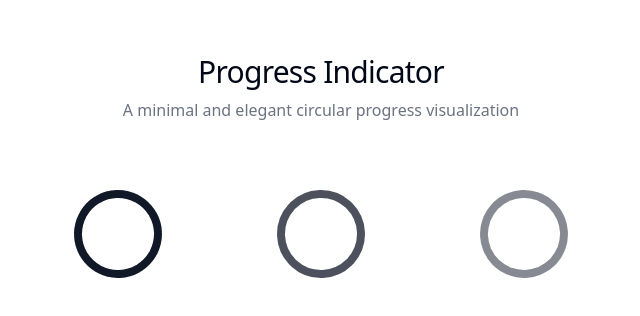
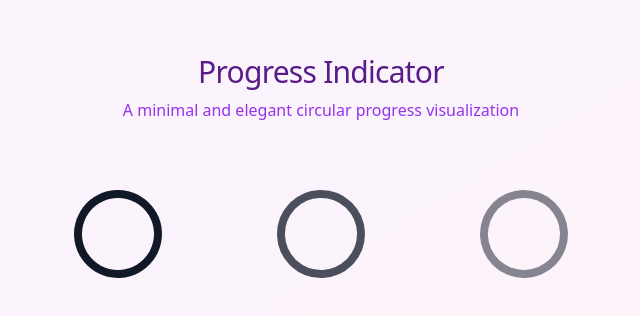
Before and after one commit to engineercode36/broken-barrier-progress, a React (Vite) app: page / in a window 1280 px wide. Shown: the part 224-540 px from the top of the page, without its empty margins (319-959 px from the left). Built offline with nearby package versions, Linux system fonts and the light colour scheme.

Commit message:
Change color scheme
Updated the color scheme in the project to enhance visual appeal and improve user experience.
[skip gpt_engineer]

```diff
--- a/src/pages/Index.tsx
+++ b/src/pages/Index.tsx
@@ -13,17 +13,17 @@ const Index = () => {
   }, []);
 
   return (
-    <div className="min-h-screen flex flex-col items-center justify-center p-8 bg-white">
+    <div className="min-h-screen flex flex-col items-center justify-center p-8 bg-gradient-to-br from-purple-50 to-pink-50">
       <div className="w-full max-w-xl space-y-12">
         <div className="space-y-2 text-center">
-          <h2 className="text-3xl font-medium tracking-tight">Progress Indicator</h2>
-          <p className="text-gray-500">A minimal and elegant circular progress visualization</p>
+          <h2 className="text-3xl font-medium tracking-tight text-purple-900">Progress Indicator</h2>
+          <p className="text-purple-600">A minimal and elegant circular progress visualization</p>
         </div>
 
         <div className="grid grid-cols-1 md:grid-cols-3 gap-8">
-          <SegmentedProgress progress={progress} segments={12} />
-          <SegmentedProgress progress={progress} segments={8} className="opacity-75" />
-          <SegmentedProgress progress={progress} segments={16} className="opacity-50" />
+          <SegmentedProgress progress={progress} segments={12} className="text-purple-500" />
+          <SegmentedProgress progress={progress} segments={8} className="text-pink-500 opacity-75" />
+          <SegmentedProgress progress={progress} segments={16} className="text-indigo-500 opacity-50" />
         </div>
       </div>
     </div>
```
